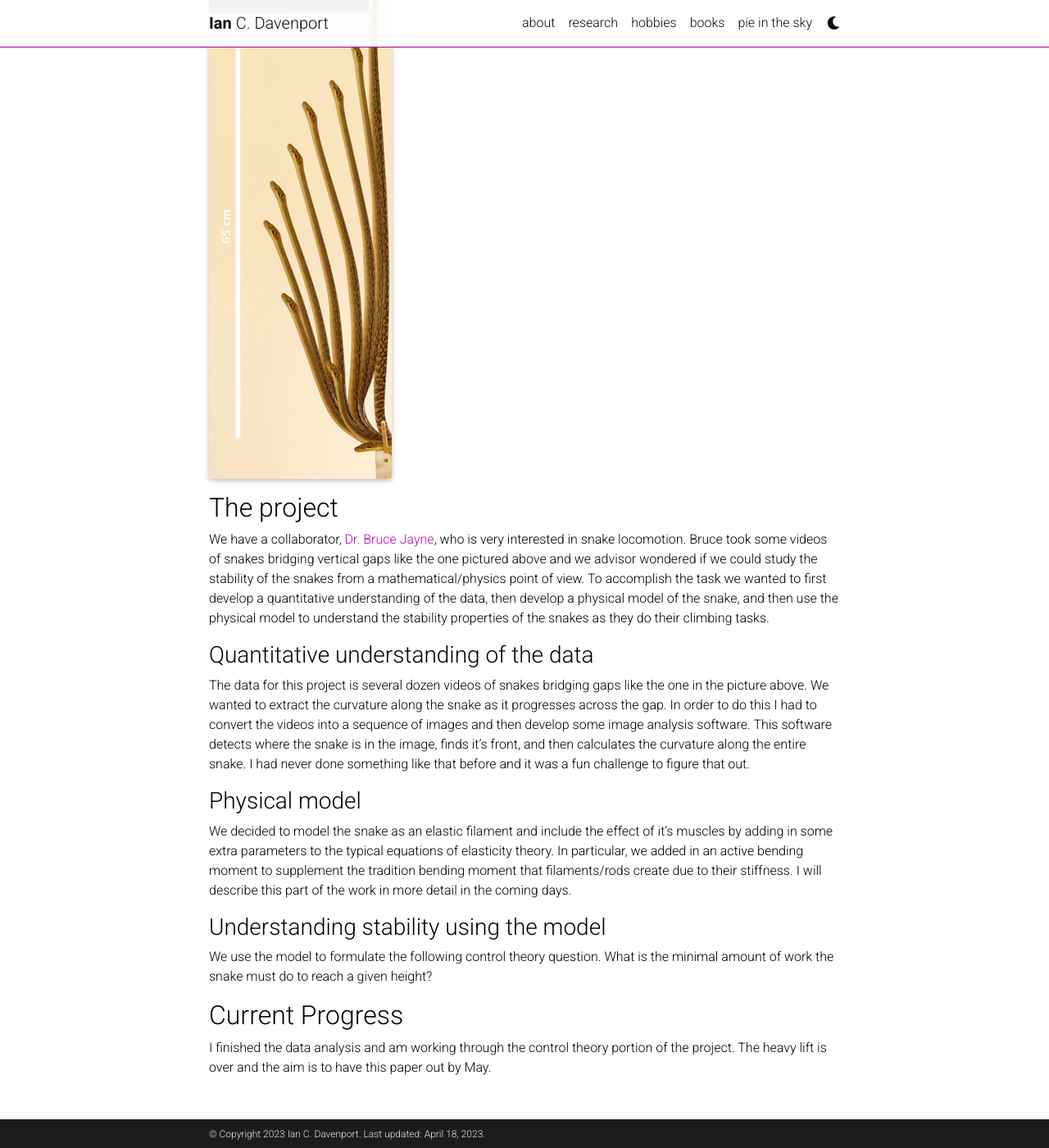
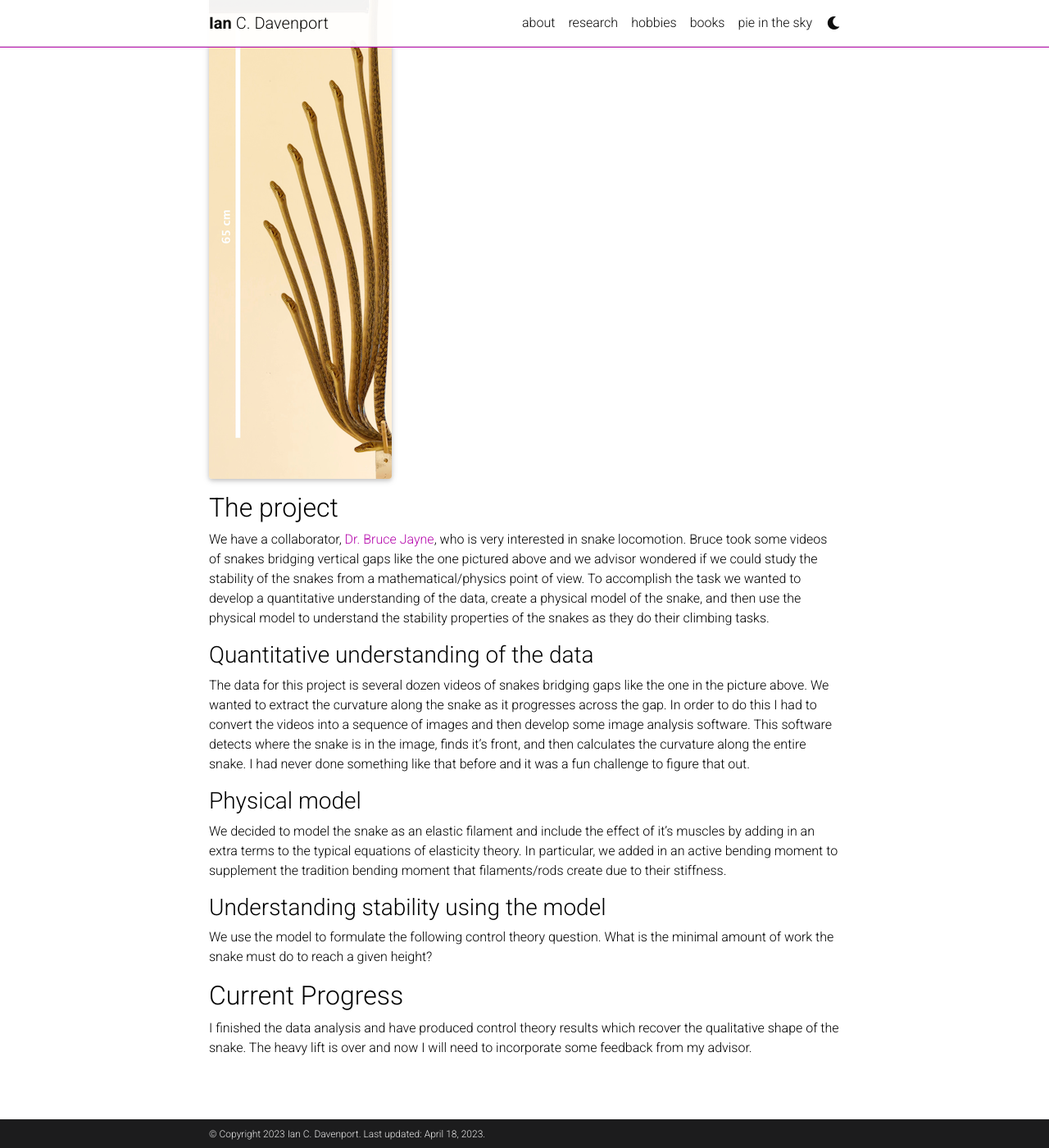
Before and after one commit to davenpi/davenpi.github.io, a Jekyll site: the page built from _projects/snake.md, in a window 1280 px wide and 1400 px high, scrolled down 304 px. Shown: the whole window at 82% size. Built offline with Jekyll 4.4.1, drawn with Linux system fonts in a browser that asks for light colours; full-size pictures stand in for the smaller copies a plugin makes; comment, search, counter and statistics services are not loaded; a style sheet for code colours, icons or effects is not loaded.

Commit message:
update project descriptions

```diff
--- a/_projects/snake.md
+++ b/_projects/snake.md
@@ -15,7 +15,7 @@ category: work
 We have a collaborator, [Dr. Bruce Jayne](https://www.artsci.uc.edu/departments/biology/fac-staff/jayne.html),
 who is very interested in snake locomotion. Bruce took some videos of snakes bridging vertical gaps like the one
 pictured above and we advisor wondered if we could study the stability of the snakes from a mathematical/physics point of view. To
-accomplish the task we wanted to first develop a quantitative understanding of the data, then develop a physical model of the snake,
+accomplish the task we wanted to develop a quantitative understanding of the data, create a physical model of the snake,
 and then use the physical model to understand the stability properties of the snakes as they do their climbing tasks.
 
 ### Quantitative understanding of the data
@@ -28,10 +28,9 @@ never done something like that before and it was a fun challenge to figure that
 
 ### Physical model
 
-We decided to model the snake as an elastic filament and include the effect of it's muscles by adding in some extra
-parameters to the typical equations of elasticity theory. In particular, we added in an active bending moment to
-supplement the tradition bending moment that filaments/rods create due to their stiffness. I will describe this part of the work
-in more detail in the coming days.
+We decided to model the snake as an elastic filament and include the effect of it's muscles by adding in an extra
+terms to the typical equations of elasticity theory. In particular, we added in an active bending moment to
+supplement the tradition bending moment that filaments/rods create due to their stiffness.
 
 ### Understanding stability using the model
 
@@ -40,5 +39,5 @@ must do to reach a given height?
 
 ## Current Progress
 
-I finished the data analysis and am working through the control theory portion of the project. The heavy lift is over and the
-aim is to have this paper out by May.
+I finished the data analysis and have produced control theory results which recover the qualitative shape of the snake. The heavy lift is over and
+now I will need to incorporate some feedback from my advisor.
```
Also changed, not shown: _projects/glider.md (+3 -3 lines), _projects/kiiking.md (+5 -6 lines).
